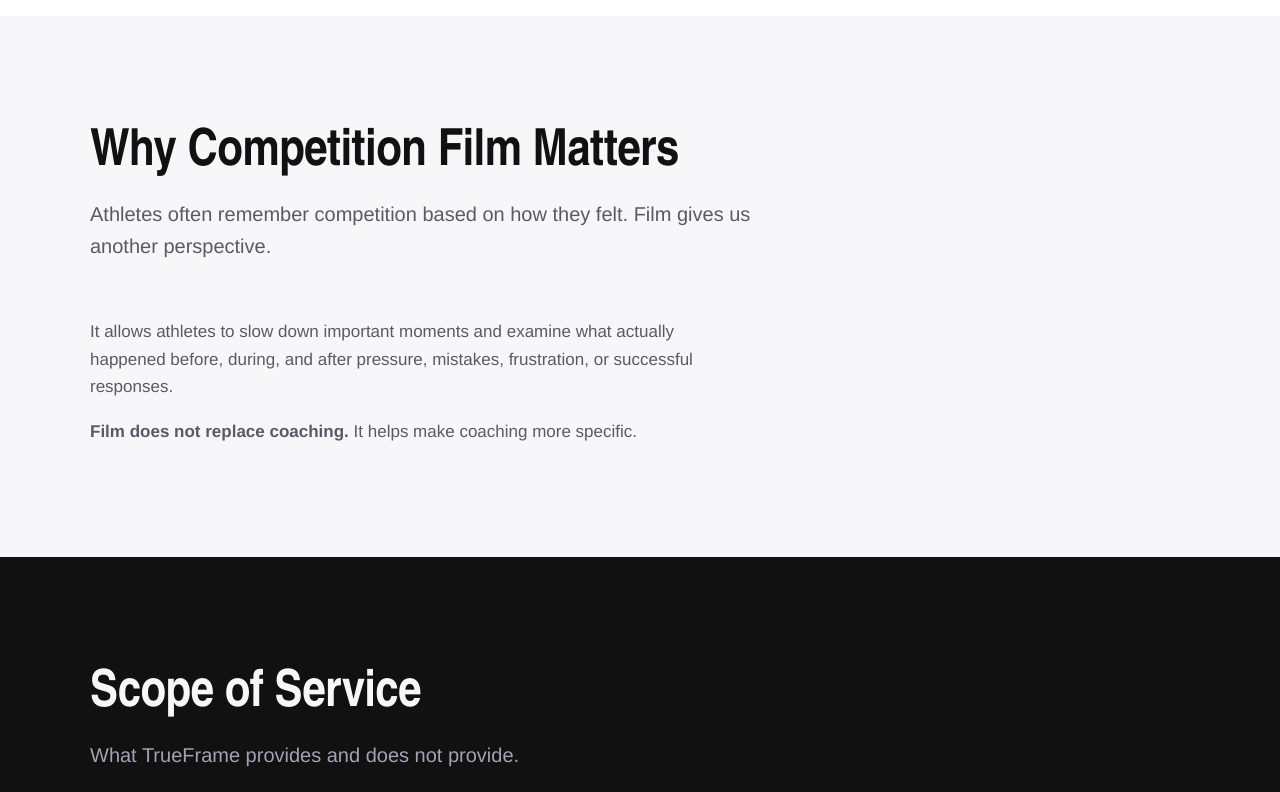
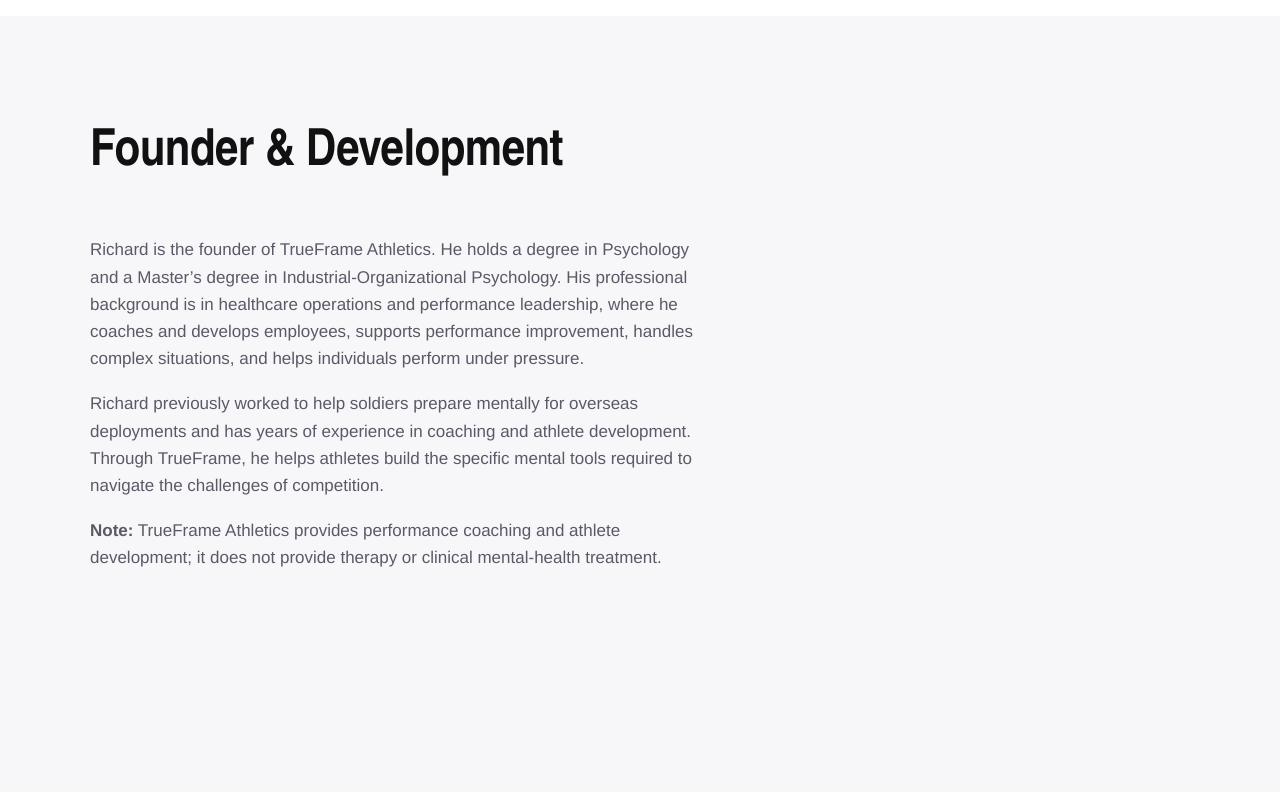
Before and after one commit to TrueFrameAthletics/trueframeathletics.com, a website: page public/about.html in a window 1280 px wide. Shown: the part 1180-1972 px from the top of the page. Drawn offline with Linux system fonts and the light colour scheme.

Commit message:
Update About page founder credentials
Added founder information and clarified services offered.

```diff
--- a/public/about.html
+++ b/public/about.html
@@ -49,6 +49,19 @@
 </section>
 
 <section class="section">
+  <div class="wrap">
+    <div class="sec-head">
+      <h2>Founder &amp; Development</h2>
+    </div>
+    <div class="prose">
+      <p>Richard is the founder of TrueFrame Athletics. He holds a degree in Psychology and a Master’s degree in Industrial-Organizational Psychology. His professional background is in healthcare operations and performance leadership, where he coaches and develops employees, supports performance improvement, handles complex situations, and helps individuals perform under pressure.</p>
+      <p>Richard previously worked to help soldiers prepare mentally for overseas deployments and has years of experience in coaching and athlete development. Through TrueFrame, he helps athletes build the specific mental tools required to navigate the challenges of competition.</p>
+      <p><strong>Note:</strong> TrueFrame Athletics provides performance coaching and athlete development; it does not provide therapy or clinical mental-health treatment.</p>
+    </div>
+  </div>
+</section>
+
+<section class="section on-light">
   <div class="wrap">
     <div class="sec-head">
       <h2>Why Competition Film Matters</h2>
```
